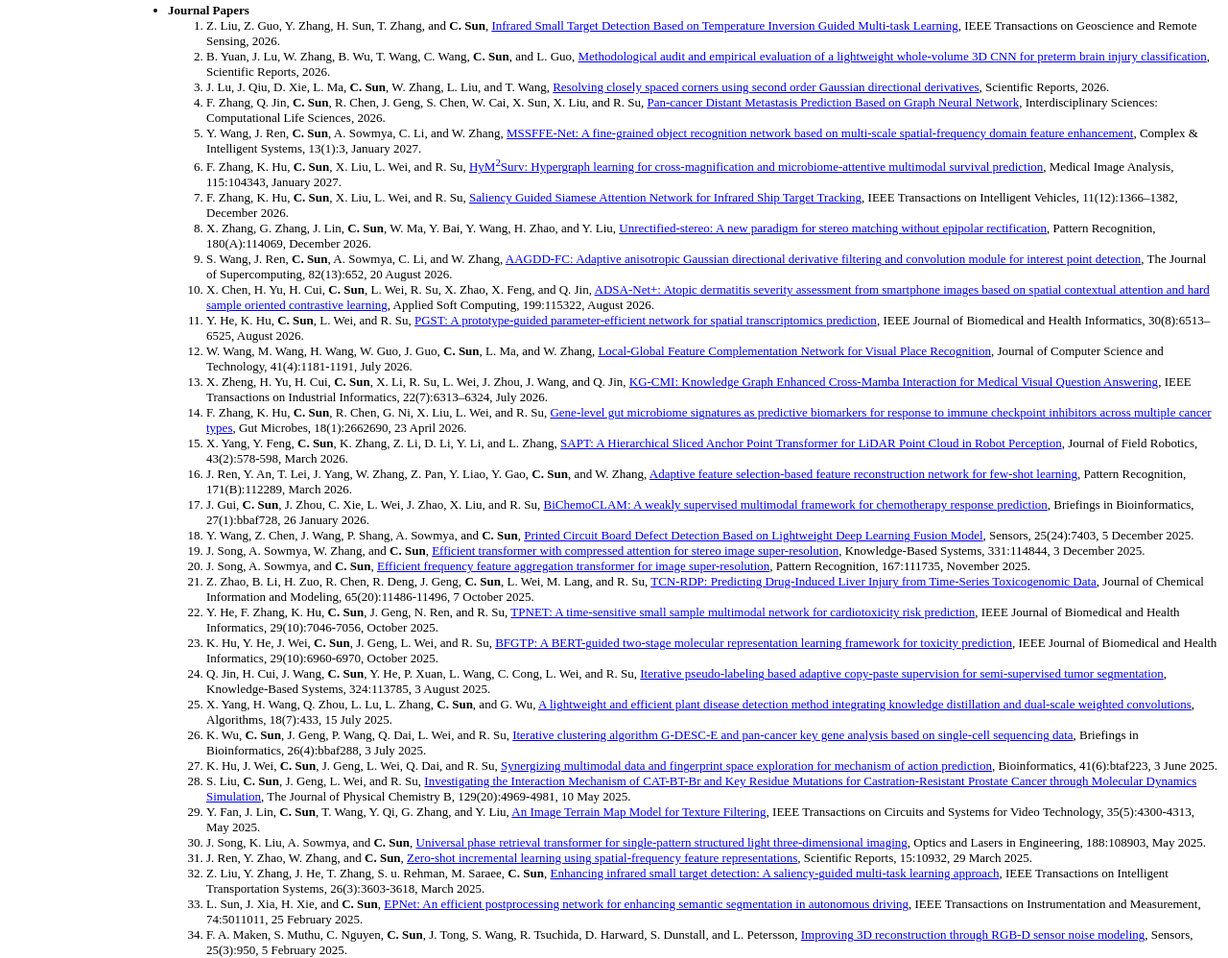
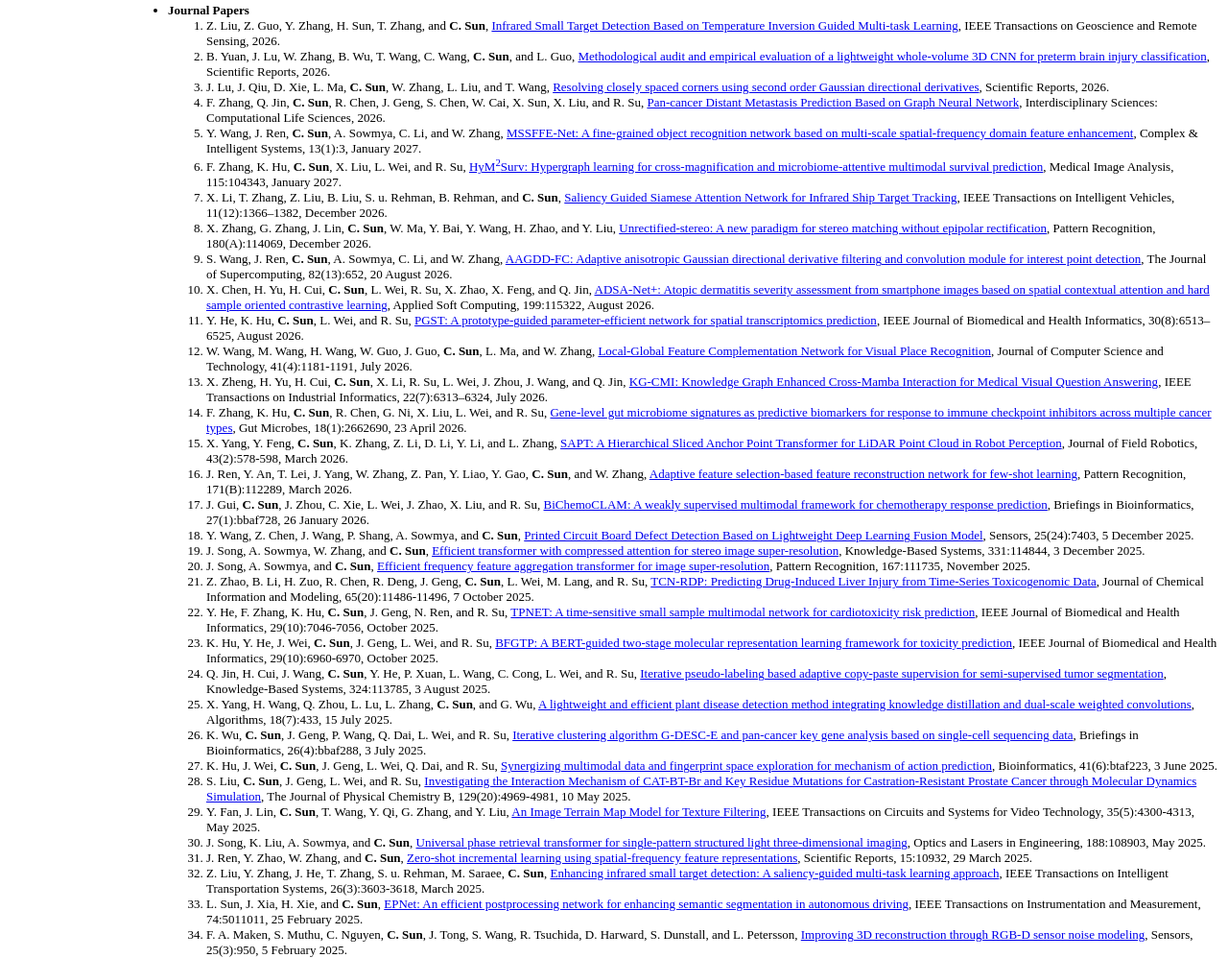
Before and after one commit to changmingsun/changmingsun.github.io, a plain HTML site: page index.html in a window 1280 px wide. Shown: the part 1036-2034 px from the top of the page at 96% size. Drawn offline with Linux system fonts and the light colour scheme.

Commit message:
Add files via upload

```diff
--- a/index.html
+++ b/index.html
@@ -199,7 +199,7 @@ enhancement</a>,
         <a href="https://doi.org/10.1016/j.media.2026.104343">
         HyM<sup>2</sup>Surv: Hypergraph learning for cross-magnification and microbiome-attentive multimodal survival prediction</a>,
         Medical Image Analysis, 115:104343, January 2027.</li>
-    <li>F. Zhang, K. Hu, <b>C. Sun</b>, X. Liu, L. Wei, and R. Su,
+    <li>X. Li, T. Zhang, Z. Liu, B. Liu, S. u. Rehman, B. Rehman, and <b>C. Sun</b>,
         <a href="https://doi.org/10.1109/TIV.2024.3370233">
         Saliency Guided Siamese Attention Network for Infrared Ship Target Tracking</a>,
         IEEE Transactions on Intelligent Vehicles, 11(12):1366–1382, December 2026.</li>
```
